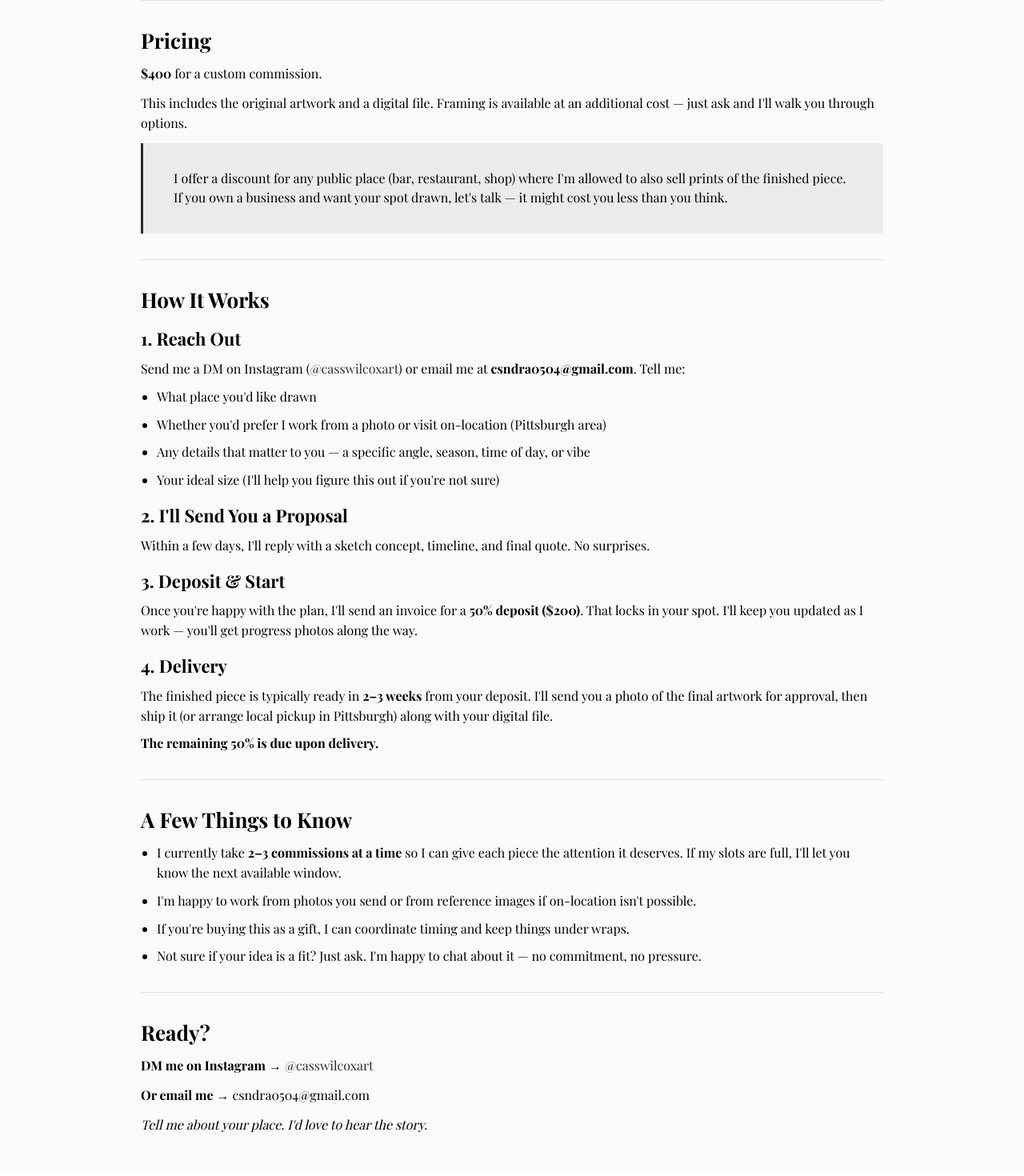
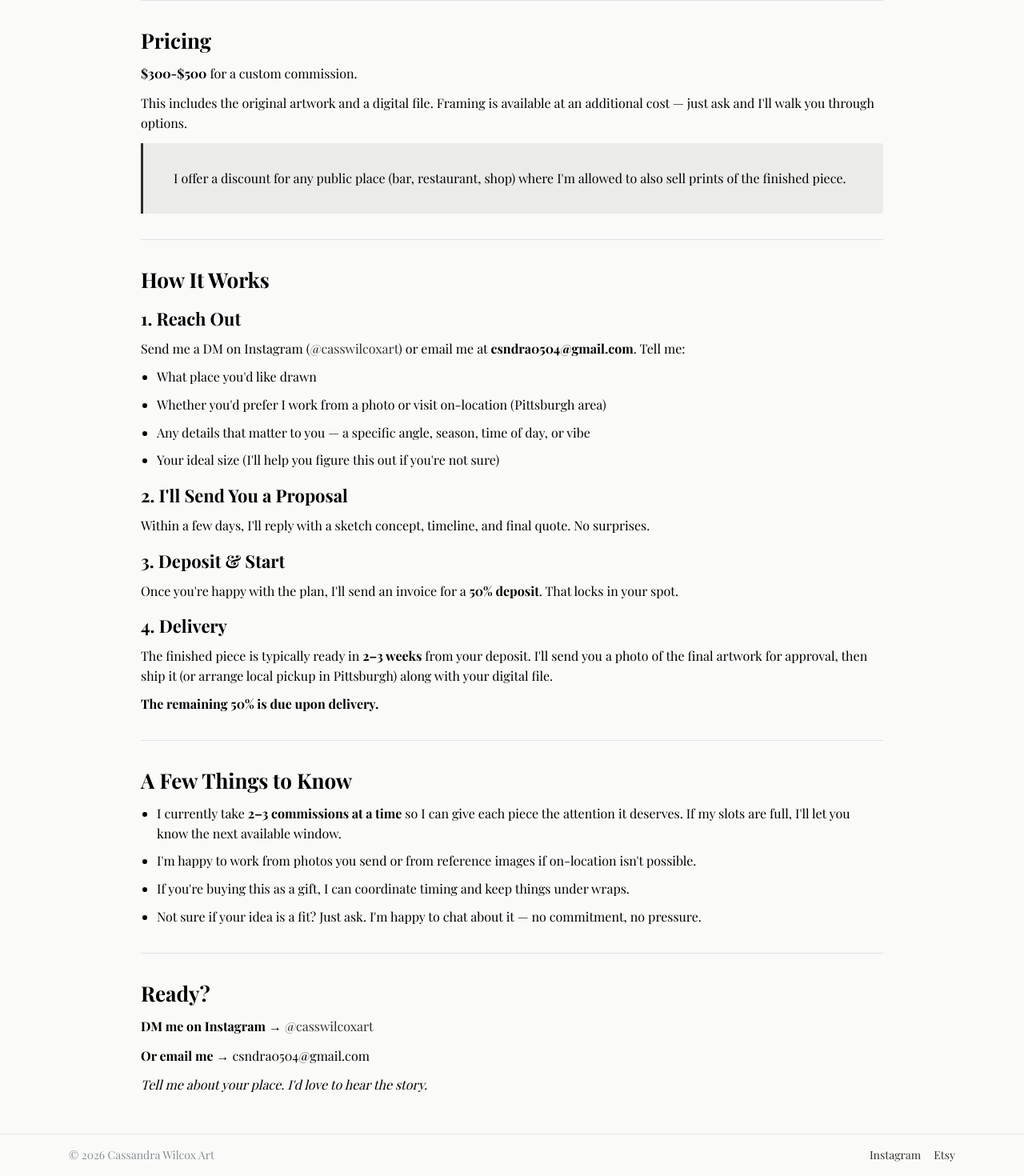
Before and after one commit to csndra0504/art-website, a React (Vite) app: page /commissions in a window 1280 px wide. Shown: the part 825-2295 px from the top of the page at 80% size. Built offline with nearby package versions, Linux system fonts and the light colour scheme; no server answers.

Commit message:
Add site footer with Instagram and Etsy links, update commissions copy
Co-Authored-By: Claude Opus 4.6 <noreply@anthropic.com>

```diff
--- a/src/components/Layout.tsx
+++ b/src/components/Layout.tsx
@@ -1,4 +1,13 @@
-import { Anchor, AppShell, Burger, Container, Group, Stack, Title } from "@mantine/core";
+import {
+  Anchor,
+  AppShell,
+  Burger,
+  Container,
+  Group,
+  Stack,
+  Text,
+  Title,
+} from "@mantine/core";
 import { useDisclosure } from "@mantine/hooks";
 import { Link, Outlet } from "react-router-dom";
 
@@ -74,6 +83,43 @@ export function Layout() {
       <AppShell.Main>
         <Outlet />
       </AppShell.Main>
+
+      <AppShell.Footer
+        p="md"
+        style={{
+          position: "relative",
+          backgroundColor: "#FAFAF8",
+          borderTop: "1px solid #e8e8e0",
+        }}
+      >
+        <Container size="lg">
+          <Group justify="space-between" align="center" wrap="wrap">
+            <Text size="sm" c="dimmed">
+              &copy; {new Date().getFullYear()} Cassandra Wilcox Art
+            </Text>
+            <Group gap="md">
+              <Anchor
+                href="https://instagram.com/casswilcoxart"
+                target="_blank"
+                size="sm"
+                c="dark"
+                underline="never"
+              >
+                Instagram
+              </Anchor>
+              <Anchor
+                href="https://www.etsy.com/shop/CassWilcoxArt"
+                target="_blank"
+                size="sm"
+                c="dark"
+                underline="never"
+              >
+                Etsy
+              </Anchor>
+            </Group>
+          </Group>
+        </Container>
+      </AppShell.Footer>
     </AppShell>
   );
 }
--- a/src/pages/Commissions.tsx
+++ b/src/pages/Commissions.tsx
@@ -9,10 +9,10 @@ import {
 	Stack,
 	Text,
 	Title,
-} from "@mantine/core";
+} from '@mantine/core';
 
-const CONTACT_EMAIL = "csndra0504@gmail.com";
-const INSTAGRAM_URL = "https://instagram.com/casswilcoxart";
+const CONTACT_EMAIL = 'csndra0504@gmail.com';
+const INSTAGRAM_URL = 'https://instagram.com/casswilcoxart';
 
 export function Commissions() {
 	return (
@@ -29,17 +29,15 @@ export function Commissions() {
 						</Stack>
 
 						<Text>
-              Every building tells a story. Maybe it's the bar where you had
-              your first date, the house your grandparents built, or the
-              restaurant where your whole family gathers on Sundays. I turn
-              those places into one-of-a-kind, hand-drawn artwork you can keep
-              forever.
+							Every building tells a story. Maybe it's the bar where you had your first date,
+							the house your grandparents built, or the restaurant where your whole family
+							gathers on Sundays. I turn those places into one-of-a-kind, hand-drawn artwork you
+							can keep forever.
 						</Text>
 
 						<Text>
-              I work in fine line ink and alcohol markers — the same style you
-              see in my Pittsburgh series — but for <em>your</em> place,{" "}
-              <em>your</em> story.
+							I work in fine line ink and alcohol markers — the same style you see in my
+							Pittsburgh series — but for <em>your</em> place, <em>your</em> story.
 						</Text>
 					</Stack>
 
@@ -48,10 +46,10 @@ export function Commissions() {
 						alt="Example commission — hand-drawn ink and marker illustration of a brick building"
 						radius="sm"
 						style={{
-              width: "auto",
+							width: 'auto',
 							maxWidth: 340,
 							flexShrink: 0,
-              boxShadow: "var(--mantine-shadow-sm)",
+							boxShadow: 'var(--mantine-shadow-sm)',
 						}}
 					/>
 				</Group>
@@ -63,20 +61,16 @@ export function Commissions() {
 					<Title order={2}>What You Get</Title>
 					<List spacing="sm">
 						<List.Item>
-              <strong>An original, hand-drawn piece</strong> — not a print, not
-              digital. The actual artwork, drawn by my hand, on paper.
+							<strong>An original, hand-drawn piece</strong> — not a print, not digital. The
+							actual artwork, drawn by my hand, on paper.
 						</List.Item>
 						<List.Item>
-              <strong>A high-resolution digital file</strong> of the finished
-              piece, so you can print copies for family, use it in holiday cards,
-              or just keep a backup.
+							<strong>A high-resolution digital file</strong> of the finished piece, so you can
+							print copies for family, use it in holiday cards, or just keep a backup.
 						</List.Item>
 						<List.Item>
-              <strong>
-                My full attention to the details that make your place yours
-              </strong>{" "}
-              — the crooked mailbox, the neon sign, the way the light hits the
-              front porch.
+							<strong>My full attention to the details that make your place yours</strong> — the
+							crooked mailbox, the neon sign, the way the light hits the front porch.
 						</List.Item>
 					</List>
 				</Stack>
@@ -87,18 +81,15 @@ export function Commissions() {
 				<Stack gap="sm">
 					<Title order={2}>Pricing</Title>
 					<Text>
-            <strong>$400</strong> for a custom commission.
+						<strong>$300-$500</strong> for a custom commission.
 					</Text>
 					<Text>
-            This includes the original artwork and a digital file. Framing is
-            available at an additional cost — just ask and I'll walk you through
-            options.
+						This includes the original artwork and a digital file. Framing is available at an
+						additional cost — just ask and I'll walk you through options.
 					</Text>
 					<Blockquote>
-            I offer a discount for any public place (bar, restaurant, shop)
-            where I'm allowed to also sell prints of the finished piece. If you
-            own a business and want your spot drawn, let's talk — it might cost
-            you less than you think.
+						I offer a discount for any public place (bar, restaurant, shop) where I'm allowed to
+						also sell prints of the finished piece.
 					</Blockquote>
 				</Stack>
 
@@ -120,16 +111,15 @@ export function Commissions() {
 						<List spacing="xs">
 							<List.Item>What place you'd like drawn</List.Item>
 							<List.Item>
-                Whether you'd prefer I work from a photo or visit on-location
-                (Pittsburgh area)
+								Whether you'd prefer I work from a photo or visit on-location (Pittsburgh
+								area)
 							</List.Item>
 							<List.Item>
-                Any details that matter to you — a specific angle, season, time
-                of day, or vibe
+								Any details that matter to you — a specific angle, season, time of day, or
+								vibe
 							</List.Item>
 							<List.Item>
-                Your ideal size (I'll help you figure this out if you're not
-                sure)
+								Your ideal size (I'll help you figure this out if you're not sure)
 							</List.Item>
 						</List>
 					</Stack>
@@ -137,28 +127,25 @@ export function Commissions() {
 					<Stack gap="xs">
 						<Title order={3}>2. I'll Send You a Proposal</Title>
 						<Text>
-              Within a few days, I'll reply with a sketch concept, timeline, and
-              final quote. No surprises.
+							Within a few days, I'll reply with a sketch concept, timeline, and final quote. No
+							surprises.
 						</Text>
 					</Stack>
 
 					<Stack gap="xs">
 						<Title order={3}>3. Deposit & Start</Title>
 						<Text>
-              Once you're happy with the plan, I'll send an invoice for a{" "}
-              <strong>50% deposit ($200)</strong>. That locks in your spot. I'll
-              keep you updated as I work — you'll get progress photos along the
-              way.
+							Once you're happy with the plan, I'll send an invoice for a{' '}
+							<strong>50% deposit</strong>. That locks in your spot.
 						</Text>
 					</Stack>
 
 					<Stack gap="xs">
 						<Title order={3}>4. Delivery</Title>
 						<Text>
-              The finished piece is typically ready in{" "}
-              <strong>2–3 weeks</strong> from your deposit. I'll send you a
-              photo of the final artwork for approval, then ship it (or arrange
-              local pickup in Pittsburgh) along with your digital file.
+							The finished piece is typically ready in <strong>2–3 weeks</strong> from your
+							deposit. I'll send you a photo of the final artwork for approval, then ship it (or
+							arrange local pickup in Pittsburgh) along with your digital file.
 						</Text>
 						<Text>
 							<strong>The remaining 50% is due upon delivery.</strong>
@@ -173,21 +160,21 @@ export function Commissions() {
 					<Title order={2}>A Few Things to Know</Title>
 					<List spacing="xs">
 						<List.Item>
-              I currently take <strong>2–3 commissions at a time</strong> so I
-              can give each piece the attention it deserves. If my slots are
-              full, I'll let you know the next available window.
+							I currently take <strong>2–3 commissions at a time</strong> so I can give each
+							piece the attention it deserves. If my slots are full, I'll let you know the next
+							available window.
 						</List.Item>
 						<List.Item>
-              I'm happy to work from photos you send or from reference images if
-              on-location isn't possible.
+							I'm happy to work from photos you send or from reference images if on-location
+							isn't possible.
 						</List.Item>
 						<List.Item>
-              If you're buying this as a gift, I can coordinate timing and keep
-              things under wraps.
+							If you're buying this as a gift, I can coordinate timing and keep things under
+							wraps.
 						</List.Item>
 						<List.Item>
-              Not sure if your idea is a fit? Just ask. I'm happy to chat about
-              it — no commitment, no pressure.
+							Not sure if your idea is a fit? Just ask. I'm happy to chat about it — no
+							commitment, no pressure.
 						</List.Item>
 					</List>
 				</Stack>
@@ -198,7 +185,7 @@ export function Commissions() {
 				<Stack gap="sm">
 					<Title order={2}>Ready?</Title>
 					<Text>
-            <strong>DM me on Instagram</strong> →{" "}
+						<strong>DM me on Instagram</strong> →{' '}
 						<Anchor href={INSTAGRAM_URL} target="_blank">
 							@casswilcoxart
 						</Anchor>
@@ -206,9 +193,7 @@ export function Commissions() {
 					<Text>
 						<strong>Or email me</strong> → {CONTACT_EMAIL}
 					</Text>
-          <Text fs="italic">
-            Tell me about your place. I'd love to hear the story.
-          </Text>
+					<Text fs="italic">Tell me about your place. I'd love to hear the story.</Text>
 				</Stack>
 			</Stack>
 		</Container>
```
Lines whose indentation alone changed are shown as unchanged.
